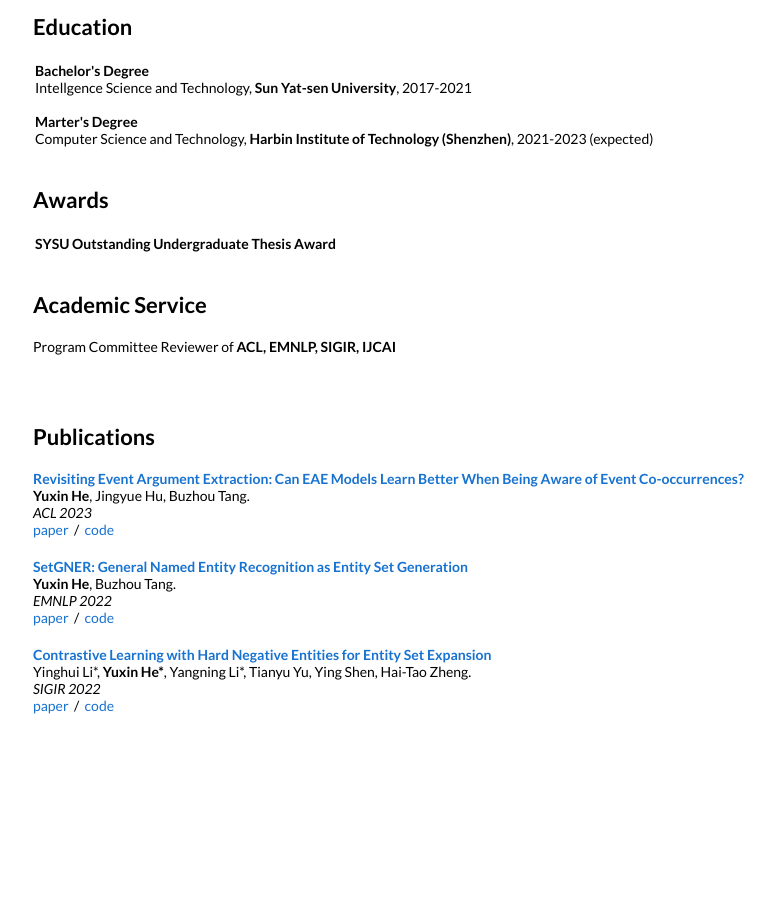
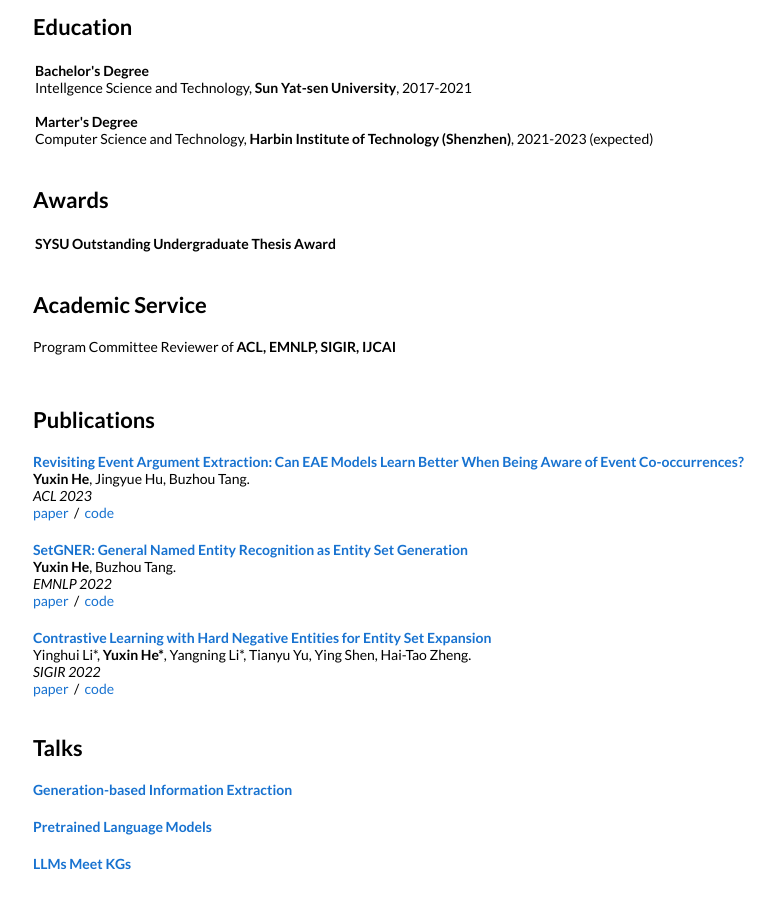
Before and after one commit to Stardust-hyx/Stardust-hyx.github.io, a plain HTML site: page index.html in a window 1280 px wide. Shown: the part 288-1195 px from the top of the page, without its empty margins (217-992 px from the left). Before the commit the page ends 1037 px from the top, so only its background shows below. Drawn offline with Linux system fonts and the light colour scheme.

Commit message:
Update index.html

```diff
--- a/index.html
+++ b/index.html
@@ -171,12 +171,11 @@
                 Program Committee Reviewer of <papertitle>ACL, EMNLP, SIGIR, IJCAI</papertitle>
               </p>
               <br>
-              <br>
             </td>
           </tr>
         </table>
 
-                <table width="100%" align="center" border="0" cellspacing="0" cellpadding="10">
+        <table width="100%" align="center" border="0" cellspacing="0" cellpadding="10">
           <tr>
             <td width="100%" valign="middle">
               <heading><b>Publications</b></heading>
@@ -234,6 +233,42 @@
           </td>
         </tr>
 
+        <table width="100%" align="center" border="0" cellspacing="0" cellpadding="10">
+          <tr>
+            <td width="100%" valign="middle">
+              <heading><b>Talks</b></heading>
+            </td>
+          </tr>
+        </table>
+
+        <table width="100%" align="center" border="0" cellspacing="0" cellpadding="10">
+        <tr onmouseout="portrait_stop()" onmouseover="portrait_start()">
+          <td valign="top" width="95%">
+            <a href="https://github.com/Stardust-hyx/Stardust-hyx.github.io/raw/main/assets/slides/Generation-based%20Information%20Extraction.pptx">
+              <papertitle>Generation-based Information Extraction</papertitle>
+            </a>
+          </td>
+        </tr>
+
+        <table width="100%" align="center" border="0" cellspacing="0" cellpadding="10">
+        <tr onmouseout="portrait_stop()" onmouseover="portrait_start()">
+          <td valign="top" width="95%">
+            <a href="https://github.com/Stardust-hyx/Stardust-hyx.github.io/raw/main/assets/slides/Pretrained_Language_Models.pptx">
+              <papertitle>Pretrained Language Models</papertitle>
+            </a>
+          </td>
+        </tr>
+
+        <table width="100%" align="center" border="0" cellspacing="0" cellpadding="10">
+        <tr onmouseout="portrait_stop()" onmouseover="portrait_start()">
+          <td valign="top" width="95%">
+            <a href="https://github.com/Stardust-hyx/Stardust-hyx.github.io/raw/main/assets/slides/LLMs_Meet_KGs.pptx">
+              <papertitle>LLMs Meet KGs</papertitle>
+            </a>
+          <br>
+          <br>
+        </tr>
+
         <script type="text/javascript">
           var gaJsHost = (("https:" == document.location.protocol) ? "https://ssl." : "http://www.");
           document.write(unescape("%3Cscript src='" + gaJsHost + "google-analytics.com/ga.js' type='text/javascript'%3E%3C/script%3E"));
```
